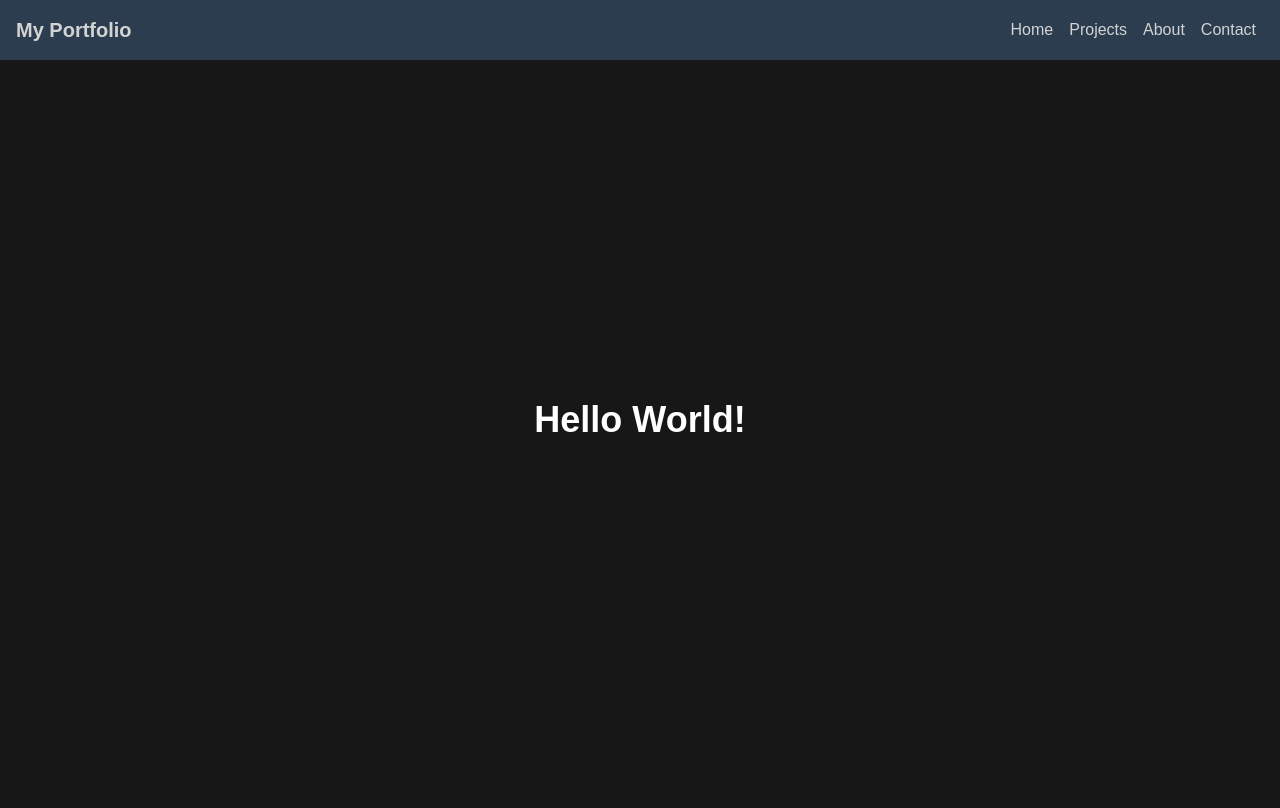
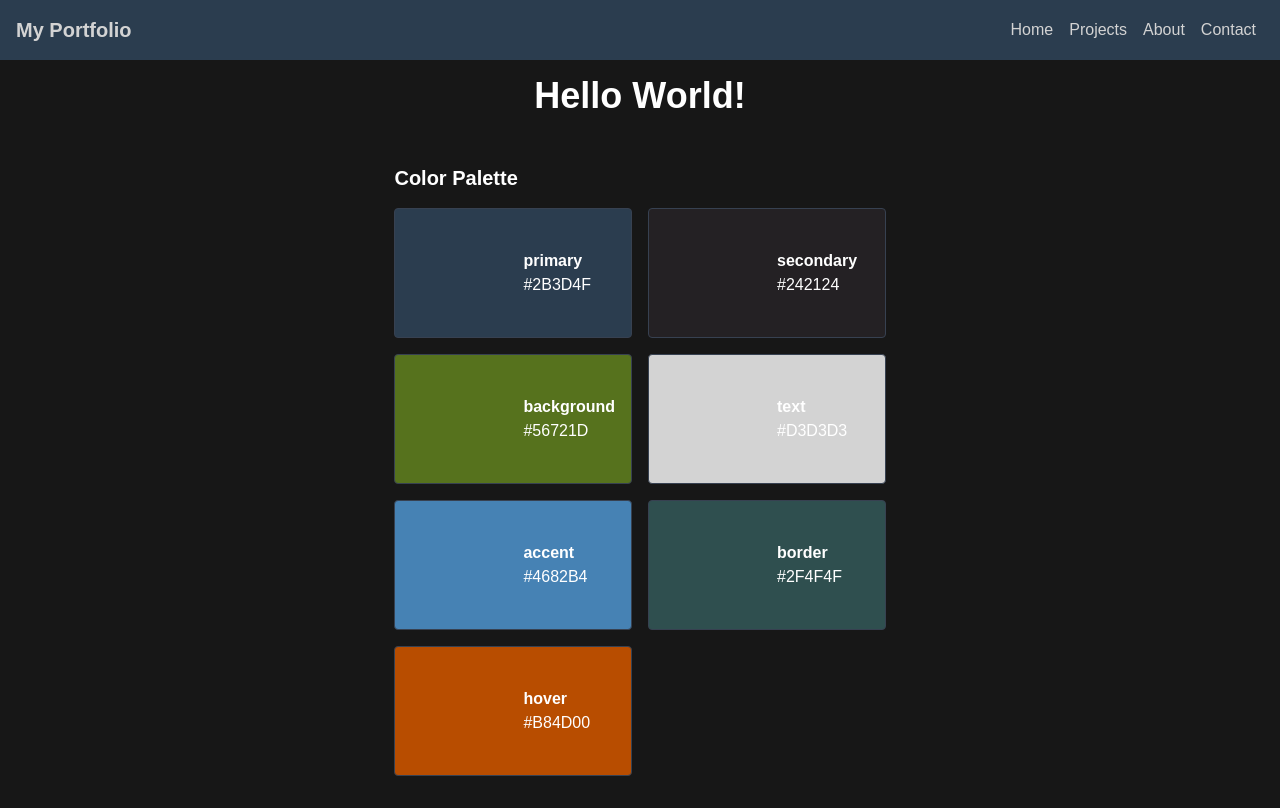
Before and after one commit to almightobasadre/PFolio-E1289, a Next.js app: page / in a window 1280 px wide. Built offline with nearby package versions, Linux system fonts and the light colour scheme.

Commit message:
Changed Color Palette

```diff
--- /dev/null
+++ b/src/app/components/ui/colorDisplay.tsx
@@ -0,0 +1,30 @@
+// src/app/components/ui/ColorDisplay.tsx
+import React from 'react';
+import theme from '../../styles/theme';
+
+const colors = theme.colors;
+
+const ColorDisplay: React.FC = () => {
+  return (
+    <div className="p-4">
+      <h2 className="text-xl font-bold mb-4">Color Palette</h2>
+      <div className="grid grid-cols-2 gap-4">
+        {Object.entries(colors).map(([key, color]) => (
+          <div
+            key={key}
+            className="flex items-center p-4 border border-gray-700 rounded"
+            style={{ backgroundColor: color }}
+          >
+            <div className="w-24 h-24" style={{ backgroundColor: color }} />
+            <div className="ml-4 text-white">
+              <p className="font-semibold">{key}</p>
+              <p>{color}</p>
+            </div>
+          </div>
+        ))}
+      </div>
+    </div>
+  );
+};
+
+export default ColorDisplay;
--- a/src/app/pages/home.tsx
+++ b/src/app/pages/home.tsx
@@ -1,15 +1,17 @@
-import React from 'react'
-import Header from '../components/layout/header'
+import React from 'react';
+import Header from '../components/layout/header';
+import ColorDisplay from '../components/ui/colorDisplay';
 
 export const Home = () => {
   return (
     <div>
-        <Header>{/* Displays the Header component here */}</Header>
-        <div className='flex flex-col items-center justify-center min-h-[calc(100vh-80px)]'>
-            <h1 className='text-4xl font-bold'>Hello World!</h1>
-        </div>
+      <Header />
+      <div className="flex flex-col items-center justify-center min-h-[calc(100vh-80px)] p-4">
+        <h1 className="text-4xl font-bold mb-8">Hello World!</h1>
+        <ColorDisplay />
+      </div>
     </div>
-  )
-}
+  );
+};
 
-export default Home
+export default Home;
--- a/src/app/styles/theme.ts
+++ b/src/app/styles/theme.ts
@@ -1,4 +1,3 @@
-
 // Define a theme with colors, spacing, etc.
 const theme = {
     colors: {
```
Also changed, not shown: src/app/fonts/GeistMonoVF.woff (deleted), src/app/fonts/GeistVF.woff (deleted).
